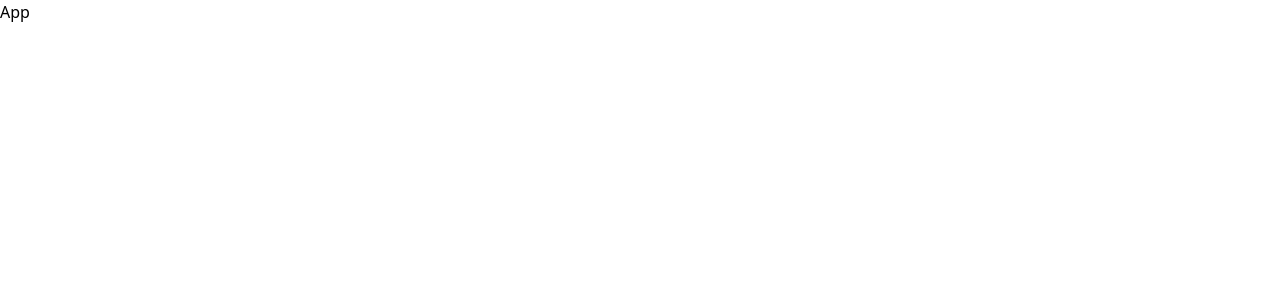
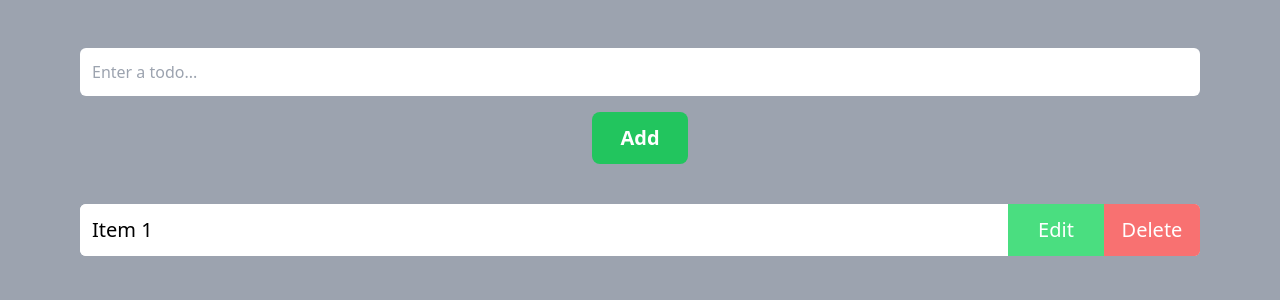
Before and after one commit to nitin0409sep/react_full, a React (Vite) app in the folder 11reduxToolKit/: page / in a window 1280 px wide. Shown: the top 300 px of the page. Built offline with nearby package versions, Linux system fonts and the light colour scheme.

Commit message:
Added methods to add, remove and update todo

```diff
--- a/11reduxToolKit/src/App.jsx
+++ b/11reduxToolKit/src/App.jsx
@@ -1,5 +1,15 @@
+import AddTodo from "./components/AddTodo";
+import Todos from "./components/Todos";
+
 function App() {
-  return <>App</>;
+  return (
+    <>
+      <div className="flex justify-start items-center flex-col gap-10 w-full bg-gray-400 h-screen px-20">
+        <AddTodo />
+        <Todos />
+      </div>
+    </>
+  );
 }
 
 export default App;
--- /dev/null
+++ b/11reduxToolKit/src/components/AddTodo.jsx
@@ -0,0 +1,46 @@
+import React, { useState } from "react";
+import { useDispatch } from "react-redux";
+import { addTodo } from "../features/todo/todoSlice";
+
+const AddTodo = () => {
+  const [input, setInput] = useState("");
+
+  const dispatch = useDispatch();
+
+  const addTodoHandeler = (e) => {
+    e.preventDefault();
+
+    //! Add Value to State
+    dispatch(addTodo(input));
+    setInput("");
+  };
+
+  return (
+    <>
+      <form
+        onSubmit={addTodoHandeler}
+        className="mt-12 w-full flex justify-center flex-col items-center gap-4"
+      >
+        <input
+          type="text"
+          placeholder="Enter a todo..."
+          className="rounded-md p-3 outline-none w-full"
+          value={input}
+          onChange={(e) => {
+            setInput(e.target.value);
+          }}
+        />
+
+        <button
+          type="submit"
+          className="p-3 bg-green-500 text-white w-24 rounded-lg text-xl font-semibold"
+          disabled={input.length === 0}
+        >
+          Add
+        </button>
+      </form>
+    </>
+  );
+};
+
+export default AddTodo;
--- /dev/null
+++ b/11reduxToolKit/src/components/Todos.jsx
@@ -0,0 +1,75 @@
+import React, { useState, useRef } from "react";
+import { useSelector, useDispatch } from "react-redux";
+import { updateTodoList, removeTodo } from "../features/todo/todoSlice";
+
+const Todos = () => {
+  const todos = useSelector((state) => state.todos);
+  const dispatch = useDispatch();
+
+  const [editable, setEditable] = useState(false);
+  const [updateTodo, setUpdateTodo] = useState("");
+
+  const editInput = useRef();
+
+  //? Update Todo
+  const updateTodoItem = (todo) => {
+    setEditable((prev) => !prev);
+
+    if (!editable) {
+      setUpdateTodo(todo.text);
+      editInput.current?.focus();
+    } else {
+      if (updateTodo.length)
+        dispatch(updateTodoList({ id: todo.id, text: updateTodo }));
+    }
+  };
+
+  //? Delete Todo
+  const deleteTodo = (id) => {
+    //! Delete from state
+    dispatch(removeTodo(id));
+  };
+
+  return (
+    <>
+      {todos.map((todo) => (
+        <div
+          key={todo.id}
+          className="w-full bg-white rounded-md flex justify-between gap-4"
+        >
+          {!editable ? (
+            <input
+              className="flex-1 p-3 text-xl pr-1 outline-none rounded-s-md"
+              value={todo.text}
+              readOnly
+            />
+          ) : (
+            <input
+              className="flex-1 p-3 text-xl pr-1 outline-none rounded-s-md"
+              value={updateTodo}
+              ref={editInput}
+              onChange={(e) => setUpdateTodo(e.target.value)}
+            />
+          )}
+
+          <div className="flex h-fit bg-red-400 rounded-e-md">
+            <button
+              className="bg-green-400 w-24 p-3 text-white text-xl"
+              onClick={() => updateTodoItem(todo)}
+            >
+              {editable ? "Save" : "Edit"}
+            </button>
+            <button
+              className="bg-red-400 w-24 p-3 text-white text-xl rounded-e-md"
+              onClick={() => deleteTodo(todo.id)}
+            >
+              Delete
+            </button>
+          </div>
+        </div>
+      ))}
+    </>
+  );
+};
+
+export default Todos;
--- a/11reduxToolKit/src/features/todo/todoSlice.js
+++ b/11reduxToolKit/src/features/todo/todoSlice.js
@@ -23,6 +23,11 @@ export const todoSlice = createSlice({
       //? Push ur todo in state
       state.todos.push(todo);
     },
+    updateTodoList: (state, action) => {
+      state.todos = state.todos.map((todo) =>
+        todo.id === action.payload.id ? action.payload : todo
+      );
+    },
     removeTodo: (state, action) => {
       state.todos = state.todos.filter((todo) => todo.id !== action.payload);
     },
@@ -30,7 +35,7 @@ export const todoSlice = createSlice({
 });
 
 //? Will be helpful in components, as becoz only by the use of them we will be able to manipulate our store
-export const { addTodo, removeTodo } = todoSlice.actions;
+export const { addTodo, updateTodoList, removeTodo } = todoSlice.actions;
 
 //? Required by store to mange its data
 export default todoSlice.reducer;
```
Also changed, not shown: 11reduxToolKit/src/main.jsx (+11 -8 lines).
